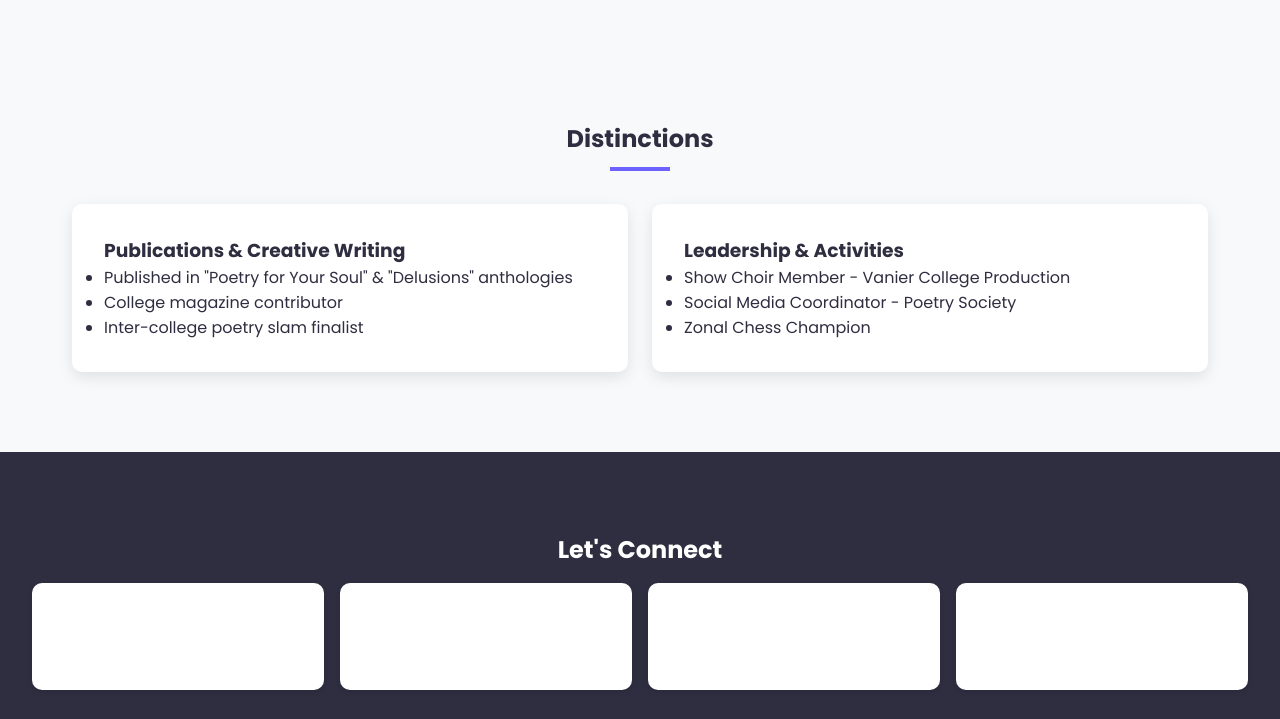
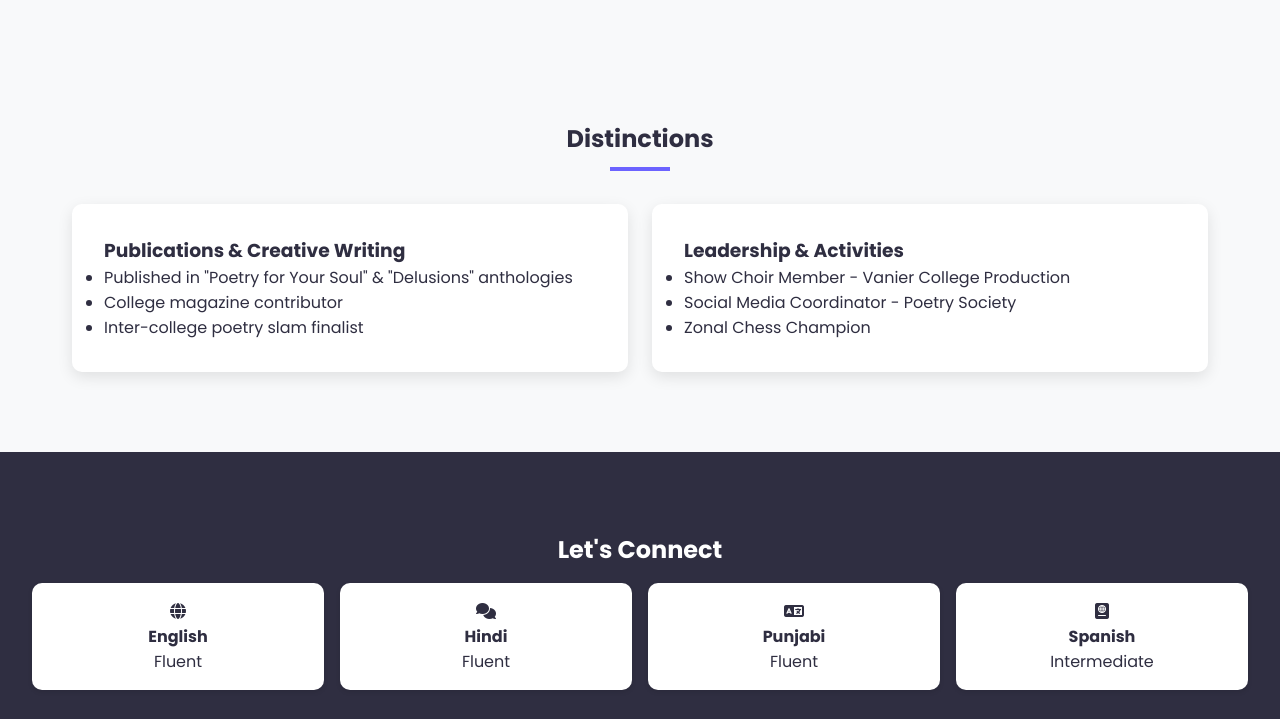
Before and after one commit to JAISMINE20/jaismine20.github.io, a plain HTML site: page index.html in a window 1280 px wide. Shown: the part 4084-4803 px from the top of the page. Drawn offline with Linux system fonts and the light colour scheme.

Commit message:
Update style.css

```diff
--- a/css/style.css
+++ b/css/style.css
@@ -212,6 +212,7 @@ nav {
 }
 
 .language-item {
+    color: #2F2E41;
     text-align: center;
     padding: 1rem;
     background: white;
```
